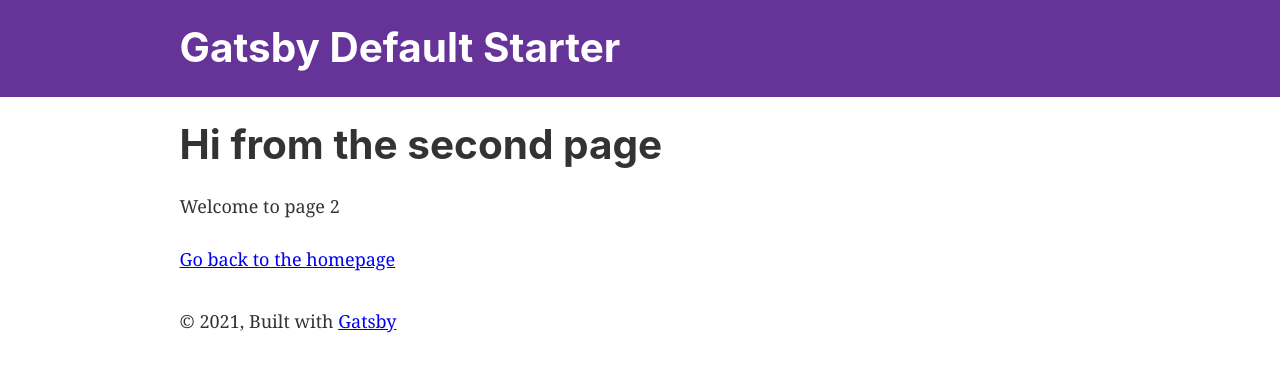
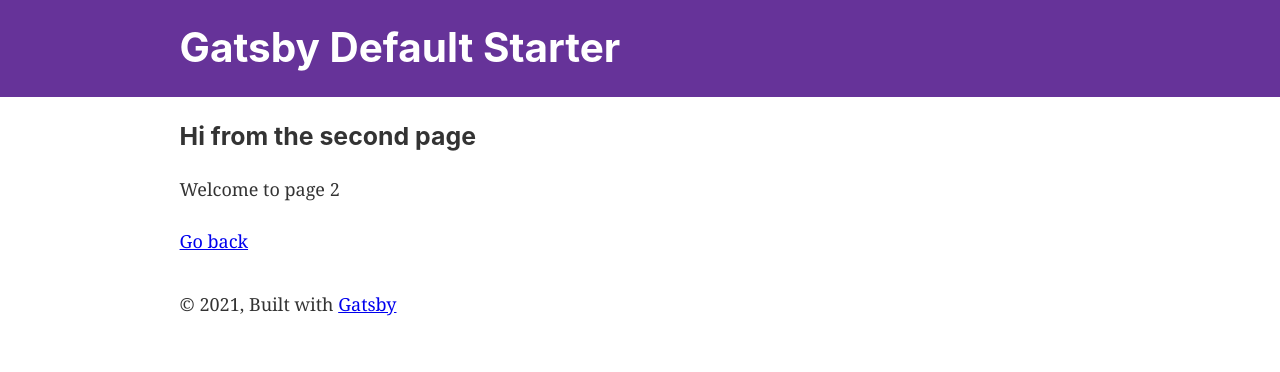
Before and after one commit to Democorp1/gatsby-starter-default, a Gatsby site: page /page-2 in a window 1280 px wide. Built offline with nearby package versions, Linux system fonts and the light colour scheme; Gatsby itself is replaced by a stand-in of ours.

Commit message:
Update page-2.js

```diff
--- a/src/pages/page-2.js
+++ b/src/pages/page-2.js
@@ -7,9 +7,9 @@ import Seo from "../components/seo"
 const SecondPage = () => (
   <Layout>
     <Seo title="Page two" />
-    <h1>Hi from the second page</h1>
+    <h3>Hi from the second page</h3>
     <p>Welcome to page 2</p>
-    <Link to="/">Go back to the homepage</Link>
+    <Link to="/">Go back </Link>
   </Layout>
 )
 
```
